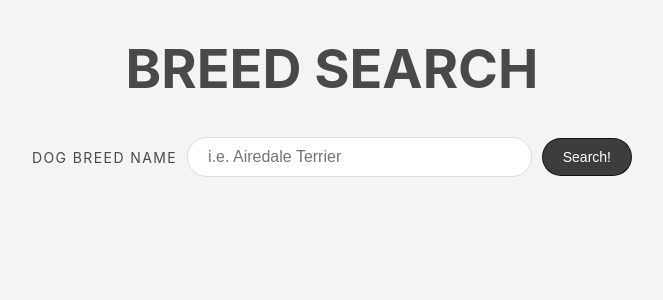
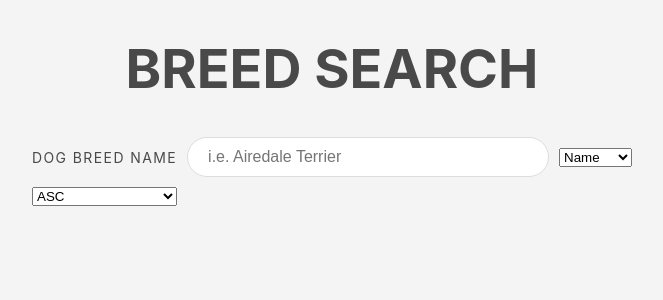
Before and after one commit to jayashibus/dogbreed, a React (Create React App) app: page / in a window 1280 px wide. Shown: the top 300 px of the page, without its empty margins (308-971 px from the left). Built offline with nearby package versions, Linux system fonts and the light colour scheme.

Commit message:
Filter Added

```diff
--- a/src/App.css
+++ b/src/App.css
@@ -64,7 +64,7 @@ h1 {
 
 .card--title {
   margin-bottom: 5px;
-  font-size: 32px;
+  font-size: 20px;
 }
 
 .card--image {
--- a/src/components/breedCard.js
+++ b/src/components/breedCard.js
@@ -5,10 +5,6 @@ import noImage from "./../no-image.png";
 export default function BreedCard({ breed, history }) {
   const title = breed.name;
   const [imgSrc, setSrc] = useState(loader);
-
-  const showBreedDetails = () => {
-    console.log("show breed details");
-  };
 
   const onLoadImage = async (event) => {
     event.preventDefault();
@@ -24,7 +20,6 @@ export default function BreedCard({ breed, history }) {
     };
 
     const id = event.target.getAttribute("data-id");
-    console.log(id);
     if (id) {
       const url = `https://api.thedogapi.com/v1/images/${id}`;
       try {
@@ -32,10 +27,7 @@ export default function BreedCard({ breed, history }) {
         const data = await res.json();
         setSrc(data.url);
       } catch (err) {
-        // setError("Failed to fetch breeds");
-        // setBreeds([]);
-      } finally {
-        // setLoading(false);
+        setSrc(noImage);
       }
     } else {
       setSrc(noImage);
@@ -43,7 +35,7 @@ export default function BreedCard({ breed, history }) {
   };
 
   return (
-    <div className="card" onClick={showBreedDetails}>
+    <div className="card">
       <img
         className="card--image"
         src={imgSrc}
@@ -53,9 +45,8 @@ export default function BreedCard({ breed, history }) {
       />
       <div className="card--content">
         <h3 className="card--title">{title}</h3>
-        <small>Life Span: {breed.life_span}</small> |
-        <small>Origin: {breed.origin}</small> |
-        <small>Weight: {breed.weight.imperial}</small>
+        <small>Life Span: {breed.life_span}</small> <br></br>
+        <small>Height: {breed.height.imperial}</small>
         <p className="card--desc">{breed.temperament}</p>
       </div>
     </div>
--- a/src/components/searchBreed.js
+++ b/src/components/searchBreed.js
@@ -2,15 +2,18 @@ import React, { useState } from "react";
 import BreedCard from "./breedCard";
 
 export default function SearchBreed() {
-  const [query, setQuery] = useState(null);
   const [breeds, setBreeds] = useState(null);
   const [loading, setLoading] = useState(false);
   const [error, setError] = useState(null);
+  const [fieldName, setFieldName] = useState("name");
+  const [order, setOrder] = useState("asc");
 
-  const handleSubmit = async (e) => {
+  const onKeyChange = async (e) => {
     setLoading(true);
     e.preventDefault();
+    const query = e.target.value;
 
+    if (query) {
       const options = {
         method: "GET",
         headers: {
@@ -32,27 +35,75 @@ export default function SearchBreed() {
       } finally {
         setLoading(false);
       }
+    } else {
+      setLoading(false);
+      setError("Please enter keyword to search");
+    }
   };
+
+  const debounce = (func, timeout = 1000) => {
+    let timer;
+    return (...args) => {
+      clearTimeout(timer);
+      timer = setTimeout(() => {
+        func.apply(this, args);
+      }, timeout);
+    };
+  };
+
+  const onChangeValue = (e) => {
+    e.preventDefault();
+    setFieldName(e.target.value);
+    arraySortOrder(order, e.target.value);
+  };
+
+  const onChangeSort = (e) => {
+    e.preventDefault();
+    setOrder(e.target.value);
+    arraySortOrder(e.target.value, fieldName);
+  };
+
+  const arraySortOrder = (sort, fieldName) => {
+    if (sort === "asc") {
+      //For Ascending
+      breeds.sort((a, b) => (a[fieldName] > b[fieldName] ? 1 : -1));
+    } else {
+      //For Descending
+      breeds.sort((a, b) => (a[fieldName] < b[fieldName] ? 1 : -1));
+    }
+
+    setBreeds([...breeds]);
+  };
+
   return (
     <div>
-      <form onSubmit={handleSubmit} className="form">
+      <form className="form">
         <label htmlFor="query" className="label">
           Dog breed name
         </label>
         <input
           type="text"
           name="query"
-          value={query}
           className="input"
-          onChange={(e) => setQuery(e.target.value)}
+          onKeyUp={debounce(onKeyChange)}
           placeholder="i.e. Airedale Terrier"
         />
-        <button className="button" type="submit">
-          Search!
-        </button>
+
+        <select onChange={onChangeValue}>
+          <option value="name">Name</option>
+          <option value="height">Height</option>
+          <option value="life_span">Lifespan</option>
+        </select>
+
+        <select onChange={onChangeSort}>
+          <option value="asc">ASC</option>
+          <option value="desc">DESC</option>
+        </select>
       </form>
+
       {loading && <p className="flash info">Loading...</p>}
       {error && <p className="flash error">{error}</p>}
+
       {!loading && !error && (
         <div className="card-list">
           {breeds &&
```
Lines whose indentation alone changed are shown as unchanged.
